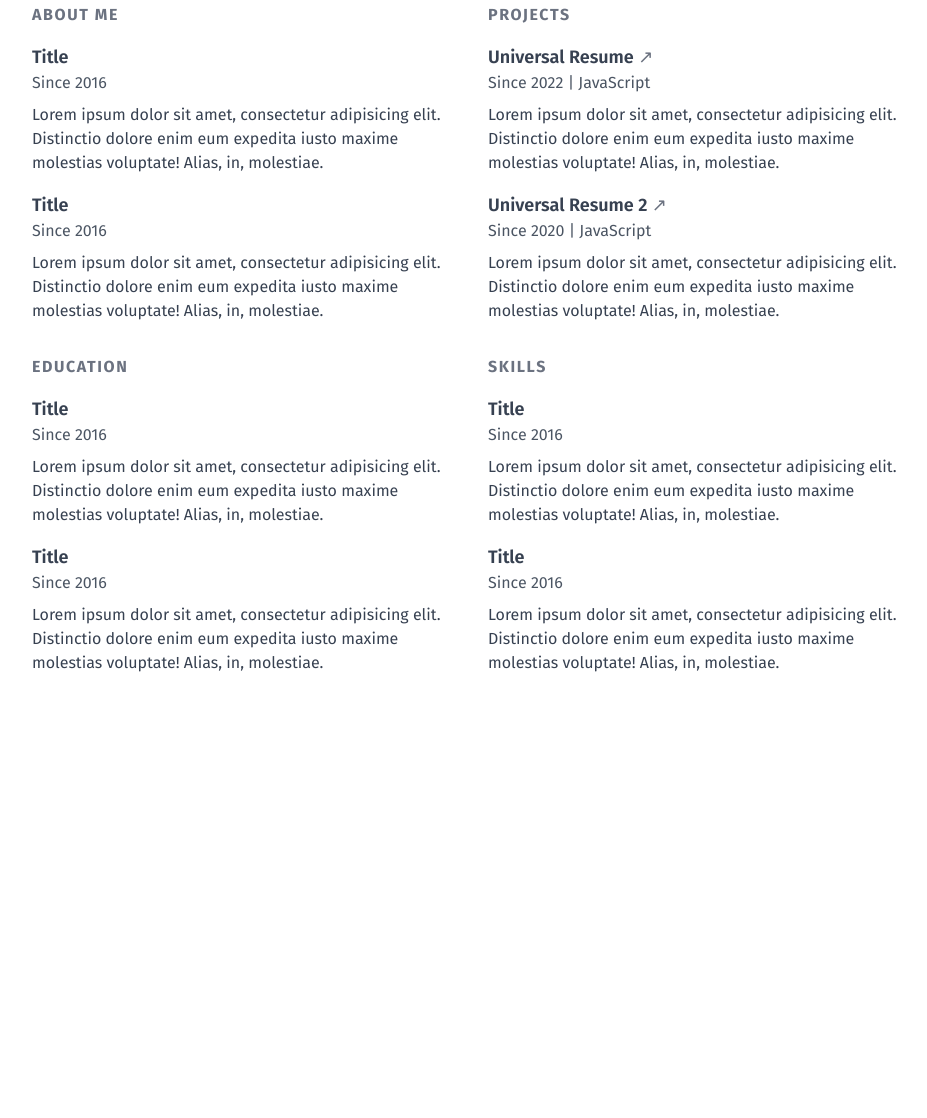
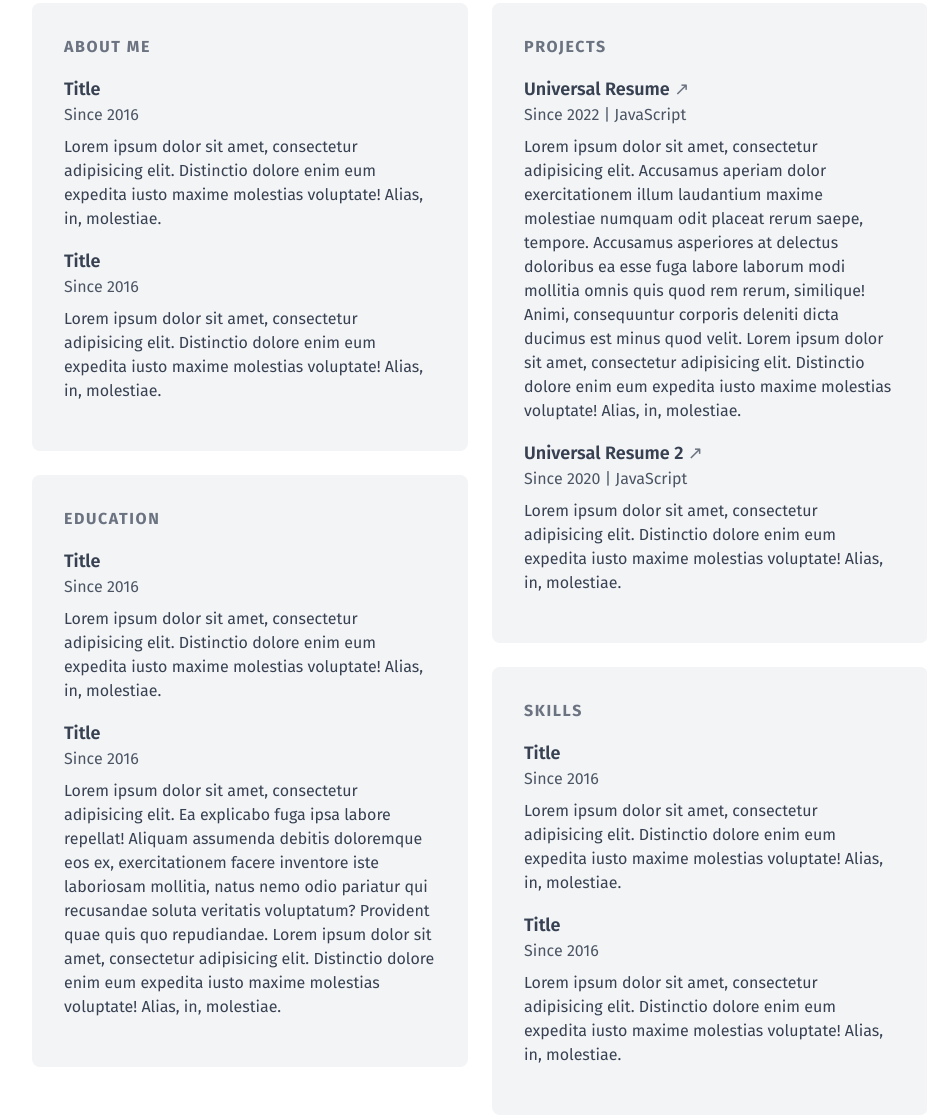
Before and after one commit to nashyvan/react-sanity-tailwind-resume, a website: page tailwind-template/src/index.html in a window 1280 px wide. Shown: the part 133-1251 px from the top of the page, without its empty margins (160-1087 px from the left). Before the commit the page ends 888 px from the top, so only its background shows below. Drawn offline with nearby package versions, Linux system fonts and the light colour scheme; files that its build step writes are made by us from their sources.

Commit message:
columns layout

```diff
--- a/tailwind-template/src/index.html
+++ b/tailwind-template/src/index.html
@@ -12,7 +12,9 @@
     <header class="mb-8 md:mb-10">
         <h1 class="text-2xl font-semibold text-gray-750">Your Name</h1>
     </header>
-    <div class="grid md:grid-rows-2 md:grid-cols-2 grid-flow-row md:grid-flow-col gap-4">
+    <div class="relative flex flex-col justify-center">
+        <div class="md:columns-2 columns-1 gap-x-6 [column-fill:_balance] box-border mx-auto before:box-inherit after:box-inherit">
+            <div class="break-inside-avoid p-8 mb-6 bg-gray-100 rounded-lg">
                 <div>
                     <h2 class="mb-4 font-bold tracking-widest text-sm2 text-gray-500 uppercase">About Me</h2>
                     <div class="mb-4">
@@ -26,6 +28,8 @@
                         <p class="mt-2 text-md text-gray-700 leading-normal">Lorem ipsum dolor sit amet, consectetur adipisicing elit. Distinctio dolore enim eum expedita iusto maxime molestias voluptate! Alias, in, molestiae.</p>
                     </div>
                 </div>
+            </div>
+            <div class="break-inside-avoid p-8 mb-6 bg-gray-100 rounded-lg">
                 <div>
                     <h2 class="mb-4 font-bold tracking-widest text-sm2 text-gray-500 uppercase">Education</h2>
                     <div class="mb-4">
@@ -36,9 +40,11 @@
                     <div class="mb-4">
                         <h3 class="text-lg font-semibold text-gray-700 leading-snugish">Title</h3>
                         <p class="leading-normal text-md text-gray-600">Since 2016</p>
-                <p class="mt-2 text-md text-gray-700 leading-normal">Lorem ipsum dolor sit amet, consectetur adipisicing elit. Distinctio dolore enim eum expedita iusto maxime molestias voluptate! Alias, in, molestiae.</p>
+                        <p class="mt-2 text-md text-gray-700 leading-normal">Lorem ipsum dolor sit amet, consectetur adipisicing elit. Ea explicabo fuga ipsa labore repellat! Aliquam assumenda debitis doloremque eos ex, exercitationem facere inventore iste laboriosam mollitia, natus nemo odio pariatur qui recusandae soluta veritatis voluptatum? Provident quae quis quo repudiandae. Lorem ipsum dolor sit amet, consectetur adipisicing elit. Distinctio dolore enim eum expedita iusto maxime molestias voluptate! Alias, in, molestiae.</p>
                     </div>
                 </div>
+            </div>
+            <div class="break-inside-avoid p-8 mb-6 bg-gray-100 rounded-lg">
                 <div>
                     <h2 class="mb-4 font-bold tracking-widest text-sm2 text-gray-500 uppercase">Projects</h2>
                     <div class="mb-4">
@@ -46,7 +52,7 @@
                             <span class="inline-block text-gray-500 font-normal">↗</span>
                         </a>
                         <p class="leading-normal text-md text-gray-600">Since 2022 | JavaScript</p>
-                <p class="mt-2 text-md text-gray-700 leading-normal">Lorem ipsum dolor sit amet, consectetur adipisicing elit. Distinctio dolore enim eum expedita iusto maxime molestias voluptate! Alias, in, molestiae.</p>
+                        <p class="mt-2 text-md text-gray-700 leading-normal">Lorem ipsum dolor sit amet, consectetur adipisicing elit. Accusamus aperiam dolor exercitationem illum laudantium maxime molestiae numquam odit placeat rerum saepe, tempore. Accusamus asperiores at delectus doloribus ea esse fuga labore laborum modi mollitia omnis quis quod rem rerum, similique! Animi, consequuntur corporis deleniti dicta ducimus est minus quod velit. Lorem ipsum dolor sit amet, consectetur adipisicing elit. Distinctio dolore enim eum expedita iusto maxime molestias voluptate! Alias, in, molestiae.</p>
                     </div>
                     <div class="mb-4">
                         <a href="#" class="text-lg font-semibold text-gray-700 leading-snugish">Universal Resume 2
@@ -56,6 +62,8 @@
                         <p class="mt-2 text-md text-gray-700 leading-normal">Lorem ipsum dolor sit amet, consectetur adipisicing elit. Distinctio dolore enim eum expedita iusto maxime molestias voluptate! Alias, in, molestiae.</p>
                     </div>
                 </div>
+            </div>
+            <div class="break-inside-avoid p-8 mb-6 bg-gray-100 rounded-lg">
                 <div>
                     <h2 class="mb-4 font-bold tracking-widest text-sm2 text-gray-500 uppercase">Skills</h2>
                     <div class="mb-4">
@@ -71,5 +79,7 @@
                 </div>
             </div>
         </div>
+    </div>
+</div>
 </body>
 </html>
--- a/tailwind-template/tailwind.config.js
+++ b/tailwind-template/tailwind.config.js
@@ -373,7 +373,6 @@
         '"Courier New"',
         'monospace',
       ],
-      fira: ['Fira Sans', 'Arial', 'sans-serif'],
       body: ['"Fira Sans"'],
     },
     fontSize: {
```
Lines whose indentation alone changed are shown as unchanged.
